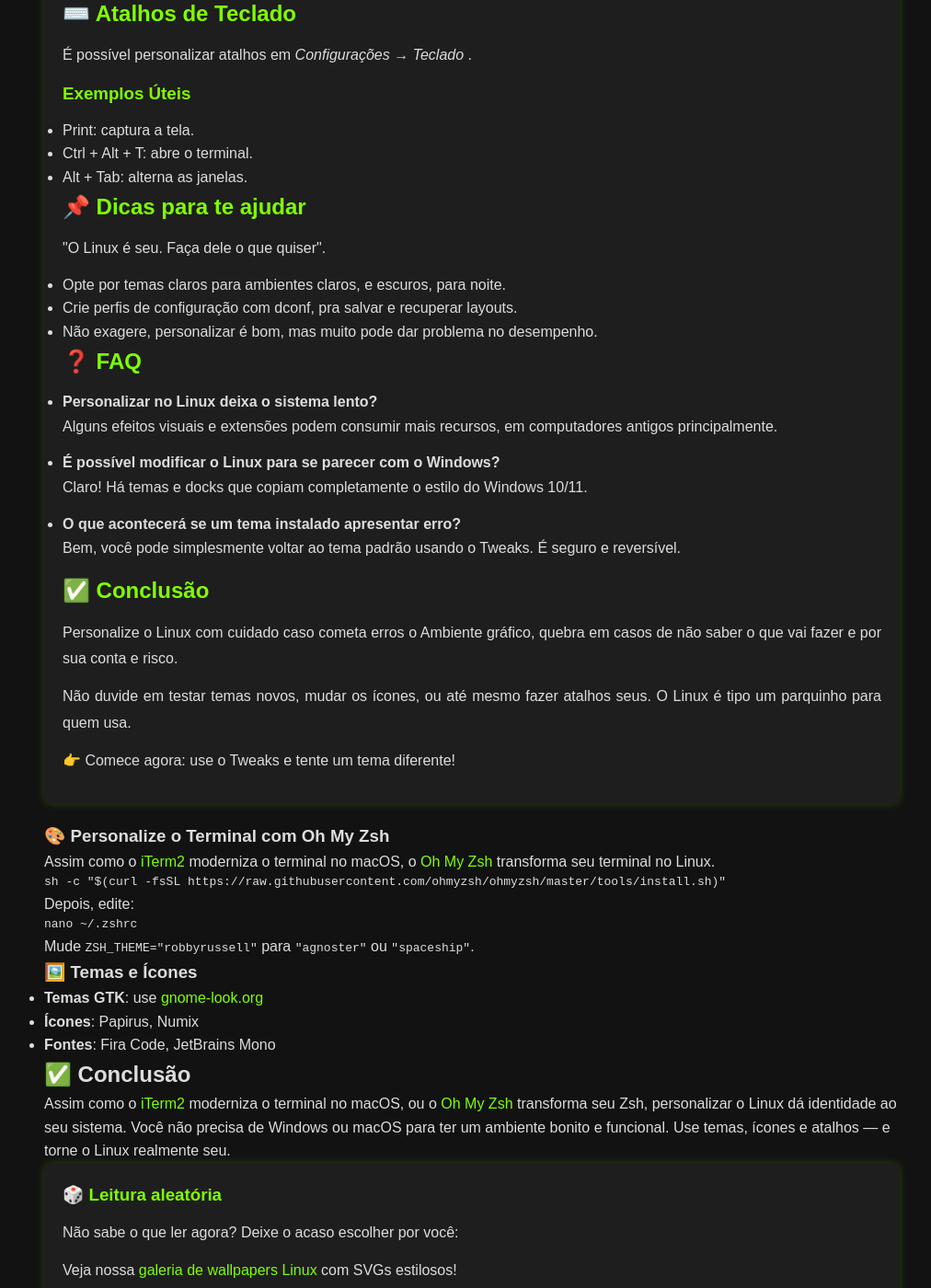
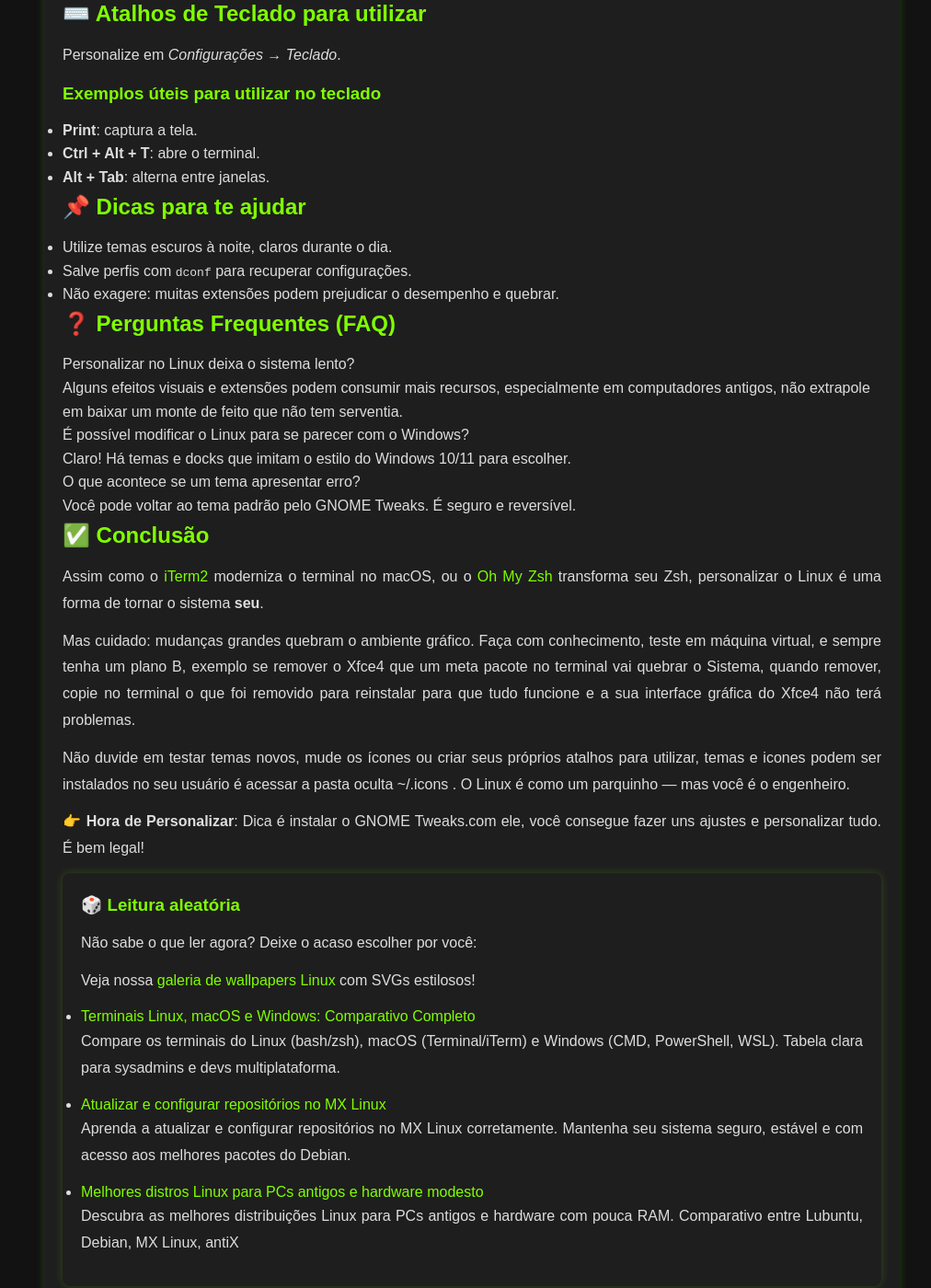
Before and after one commit to Piolinux/piolinux-site, a Jekyll site: the page built from _pages/personalizando-linux-iniciantes.html, in a window 1280 px wide and 1400 px high, scrolled down 1160 px. Shown: the whole window at 92% size, without its empty margins (127-1139 px from the left). Built offline with Jekyll 4.4.1, drawn with Linux system fonts in a browser that asks for light colours; some of the changed text lies outside the part shown.

Commit message:
Update personalizando-linux-iniciantes.html

```diff
--- a/_pages/personalizando-linux-iniciantes.html
+++ b/_pages/personalizando-linux-iniciantes.html
@@ -10,202 +10,109 @@ permalink: /personalizar-linux-iniciantes/
 ---
 
 
-
  <section class="post-content">
 
   <p>
     O Linux é um sistema operacional flexível, personalizável e realmente prático. Diferente do Windows ou macOS, sua adaptabilidade é total, sabe? Contudo, apesar da segurança existente nas customizações, mudanças grandes podem mexer na estabilidade dele.
   </p>
   <p>
-     Mas, pra quem tá começando, não precisa se assustar. As dicas deste guia ajudam a configurar o sistema, do seu jeito.
+    Quem tá começando, não precisa se assustar. As dicas deste guia ajudam a configurar o sistema, do seu jeito.
   </p>
   <p>
-     Nesse guia, tem umas dicas ótimas pra personalizar o Linux: temas, ícones, extensões, dock, papéis de parede e, além disso, atalhos de teclado bem úteis.
+    Neste guia, você personalizará o Linux com temas, ícones, extensões, dock, papéis de parede e atalhos de teclado úteis — tudo com segurança e estilo, para que tudo fique bonito.
   </p>
-    <h2>
-     🌈 Instalando Temas e Ícones
-    </h2>
+
+  <h2>🎨 Personalizando e  Instalando Temas e Ícones.</h2>
   <ol>
     <li>
-      Primeiro, ative o suporte a temas personalizados. No GNOME, instalar o GNOME Tweaks é super importante:
+      Ativando o suporte a temas personalizados. No GNOME, instale o <strong>GNOME Tweaks</strong>:
       <pre><code>sudo apt install gnome-tweaks</code></pre>
     </li>
     <li>
-      Baixe os temas de sites que sejam confiáveis, tipo:
+      Baixe temas de sites confiáveis:
       <ul>
-       <li>
-        <a href="https://www.gnome-look.org/" target="_blank">
-         gnome-look.org
-        </a>
-       </li>
-       <li>
-        <a href="https://www.pling.com/" target="_blank">
-         pling.com
-        </a>
-       </li>
+        <li><a href="https://www.gnome-look.org" target="_blank">gnome-look.org</a></li>
+        <li><a href="https://www.pling.com" target="_blank">pling.com</a></li>
       </ul>
     </li>
     <li>
-      Aplique o tema fazendo: use o GNOME Tweaks para aplicar os temas e os pacotes de ícones.
+      Use o GNOME Tweaks para aplicar o tema e o pacote de ícones.
     </li>
   </ol>
-    <h2>
-     ⚙️ Extensões para Melhorar o GNOME
-    </h2>
+
+  <h2>⚙️ Extensões para Melhorar o GNOME</h2>
   <p>
-     Instale a ferramenta de extensões:
+    Instale as extensões do shell:
   </p>
   <pre><code>sudo apt install gnome-shell-extensions</code></pre>
   <p>
-     E use o navegador pra acessar:
-     <a href="https://extensions.gnome.org/" target="_blank">
-      extensions.gnome.org
-     </a>
-     .
+    Acesse: <a href="https://extensions.gnome.org" target="_blank">extensions.gnome.org</a>
   </p>
-    <h3>
-     Recomendações para iniciantes
-    </h3>
+
+  <h3>Recomendações para iniciantes</h3>
   <ul>
-     <li>
-      Adote Dash to Dock; adicionando uma dock que permite personalização, show.
-     </li>
-     <li>
-      Use Temas do Usuário; assim, permite usar temas baixados.
-     </li>
-     <li>
-      Implemente Vitals; demonstrando o uso de CPU, RAM e rede.
-     </li>
+    <li><strong>Dash to Dock</strong>: adiciona uma dock personalizável.</li>
+    <li><strong>User Themes</strong>: permite usar temas baixados.</li>
+    <li><strong>Vitals</strong>: mostra uso de CPU, RAM e rede.</li>
   </ul>
-    <h2>
-     🖼️ Papéis de Parede, Dock e Cursor
-    </h2>
-    <h3>
-     Dock
-    </h3>
+
+  <h2>🖼️ Papéis de Parede, Dock e Cursor</h2>
+  <h3>Dock</h3>
   <p>
-     Utilize Dash to Dock pra mover a dock, ou personalize cores e transparência, que tal?
+    Use <strong>Dash to Dock</strong> para mover a dock, ajustar transparência e posição.
   </p>
-    <h3>
-     Cursores
-    </h3>
+
+  <h3>Cursores</h3>
   <p>
-     Instale temas de cursor via Tweaks, por exemplo, Bibata ou Capitaine Cursors.
+    Instale temas como <strong>Bibata</strong> ou <strong>Capitaine Cursors</strong> e aplique via GNOME Tweaks.
   </p>
-    <h3>
-     Papéis de Parede
-    </h3>
+
+  <h3>Para baixar Papéis de Parede em alguns Sites.</h3>
   <p>
-     Procure plataformas como
-     <a href="https://unsplash.com/" target="_blank">
-      unsplash.com
-     </a>
-     ou
-     <a href="https://wallhaven.cc/" target="_blank">
-      wallhaven.cc
-     </a>
-     .
+    Procure em:
+    <a href="https://unsplash.com" target="_blank">unsplash.com</a> ou
+    <a href="https://wallhaven.cc" target="_blank">wallhaven.cc</a>.
   </p>
-    <h2>
-     ⌨️ Atalhos de Teclado
-    </h2>
+
+  <h2>⌨️ Atalhos de Teclado para utilizar</h2>
   <p>
-     É possível personalizar atalhos em
-     <em>
-      Configurações → Teclado
-     </em>
-     .
+    Personalize em <em>Configurações → Teclado</em>.
   </p>
-    <h3>
-     Exemplos Úteis
-    </h3>
+  <h3>Exemplos úteis para utilizar no teclado</h3>
   <ul>
-     <li>
-      Print: captura a tela.
-     </li>
-     <li>
-      Ctrl + Alt + T: abre o terminal.
-     </li>
-     <li>
-      Alt + Tab: alterna as janelas.
-     </li>
+    <li><strong>Print</strong>: captura a tela.</li>
+    <li><strong>Ctrl + Alt + T</strong>: abre o terminal.</li>
+    <li><strong>Alt + Tab</strong>: alterna entre janelas.</li>
   </ul>
-    <h2>
-     📌 Dicas para te ajudar
-    </h2>
+
+  <h2>📌 Dicas para te ajudar</h2>
+  <ul>
+    <li>Utilize temas escuros à noite, claros durante o dia.</li>
+    <li>Salve perfis com <code>dconf</code> para recuperar configurações.</li>
+    <li>Não exagere: muitas extensões podem prejudicar o desempenho e quebrar.</li>
+  </ul>
+
+  <h2>❓ Perguntas Frequentes (FAQ)</h2>
+  <dl>
+    <dt>Personalizar no Linux deixa o sistema lento?</dt>
+    <dd>Alguns efeitos visuais e extensões podem consumir mais recursos, especialmente em computadores antigos, não extrapole em baixar um monte de feito que não tem serventia.</dd>
+
+    <dt>É possível modificar o Linux para se parecer com o Windows?</dt>
+    <dd>Claro! Há temas e docks que imitam o estilo do Windows 10/11 para escolher.</dd>
+
+    <dt>O que acontece se um tema apresentar erro?</dt>
+    <dd>Você pode voltar ao tema padrão pelo GNOME Tweaks. É seguro e reversível.</dd>
+  </dl>
+
+  <h2>✅ Conclusão</h2>
   <p>
-     "O Linux é seu. Faça dele o que quiser".
-    </p>
-    <ul>
-     <li>
-      Opte por temas claros para ambientes claros, e escuros, para noite.
-     </li>
-     <li>
-      Crie perfis de configuração com dconf, pra salvar e recuperar layouts.
-     </li>
-     <li>
-      Não exagere, personalizar é bom, mas muito pode dar problema no desempenho.
-     </li>
-    </ul>
-    <h2>
-     ❓ FAQ
-    </h2>
-    <ul>
-     <li>
-      <h4>
-       Personalizar no Linux deixa o sistema lento?
-      </h4>
-      <p>
-       Alguns efeitos visuais e extensões podem consumir mais recursos, em computadores antigos principalmente.
-      </p>
-     </li>
-     <li>
-      <h4>
-       É possível modificar o Linux para se parecer com o Windows?
-      </h4>
-      <p>
-       Claro! Há temas e docks que copiam completamente o estilo do Windows 10/11.
-      </p>
-     </li>
-     <li>
-      <h4>
-       O que acontecerá se um tema instalado apresentar erro?
-      </h4>
-      <p>
-       Bem, você pode simplesmente voltar ao tema padrão usando o Tweaks. É seguro e reversível.
-      </p>
-     </li>
-    </ul>
-    <h2>
-     ✅ Conclusão
-    </h2>
-    <p>
-     Personalize o Linux com cuidado caso cometa erros o Ambiente gráfico, quebra em casos de não saber o que vai fazer e por sua conta e risco.
+    Assim como o <a href="https://iterm2.com">iTerm2</a> moderniza o terminal no macOS, ou o <a href="https://ohmyz.sh">Oh My Zsh</a> transforma seu Zsh, personalizar o Linux é uma forma de tornar o sistema <strong>seu</strong>.
   </p>
   <p>
-     Não duvide em testar temas novos, mudar os ícones, ou até mesmo fazer atalhos seus. O Linux é tipo um parquinho para quem usa.
+    Mas cuidado: mudanças grandes quebram o ambiente gráfico. Faça com conhecimento, teste em máquina virtual, e sempre tenha um plano B, exemplo se remover o Xfce4  que um meta pacote no terminal vai quebrar o Sistema, quando remover, copie no terminal o que foi removido para reinstalar para que tudo funcione e a sua interface gráfica do Xfce4 não terá problemas.
   </p>
   <p>
-     👉 Comece agora: use o Tweaks e tente um tema diferente!
+    Não duvide em testar temas novos, mude os ícones ou criar seus próprios atalhos para utilizar, temas e icones podem ser instalados no seu usuário é acessar a pasta oculta  ~/.icons  . O Linux é como um parquinho — mas você é o engenheiro.
   </p>
-   </section>
-
- <h3>🎨 Personalize o Terminal com Oh My Zsh</h3>
-<p>Assim como o <a href="https://iterm2.com">iTerm2</a> moderniza o terminal no macOS, o <a href="https://ohmyz.sh">Oh My Zsh</a> transforma seu terminal no Linux.</p>
-
-<pre><code>sh -c "$(curl -fsSL https://raw.githubusercontent.com/ohmyzsh/ohmyzsh/master/tools/install.sh)"</code></pre>
-
-<p>Depois, edite:</p>
-<pre><code>nano ~/.zshrc</code></pre>
-<p>Mude <code>ZSH_THEME="robbyrussell"</code> para <code>"agnoster"</code> ou <code>"spaceship"</code>.</p>
-
-<h3>🖼️ Temas e Ícones</h3>
-<ul>
-  <li><strong>Temas GTK</strong>: use <a href="https://www.gnome-look.org">gnome-look.org</a></li>
-  <li><strong>Ícones</strong>: Papirus, Numix</li>
-  <li><strong>Fontes</strong>: Fira Code, JetBrains Mono</li>
-</ul>
-
-
-<h2>✅ Conclusão</h2>
-<p>Assim como o <a href="https://iterm2.com">iTerm2</a> moderniza o terminal no macOS, ou o <a href="https://ohmyz.sh">Oh My Zsh</a> transforma seu Zsh, personalizar o Linux dá identidade ao seu sistema. Você não precisa de Windows ou macOS para ter um ambiente bonito e funcional. Use temas, ícones e atalhos — e torne o Linux realmente seu.</p>
+  <p>
+    👉 <strong>Hora de Personalizar</strong>: Dica é instalar o GNOME Tweaks.com ele, você consegue fazer uns ajustes e personalizar tudo. É bem legal!
```
Lines whose indentation alone changed are shown as unchanged.
